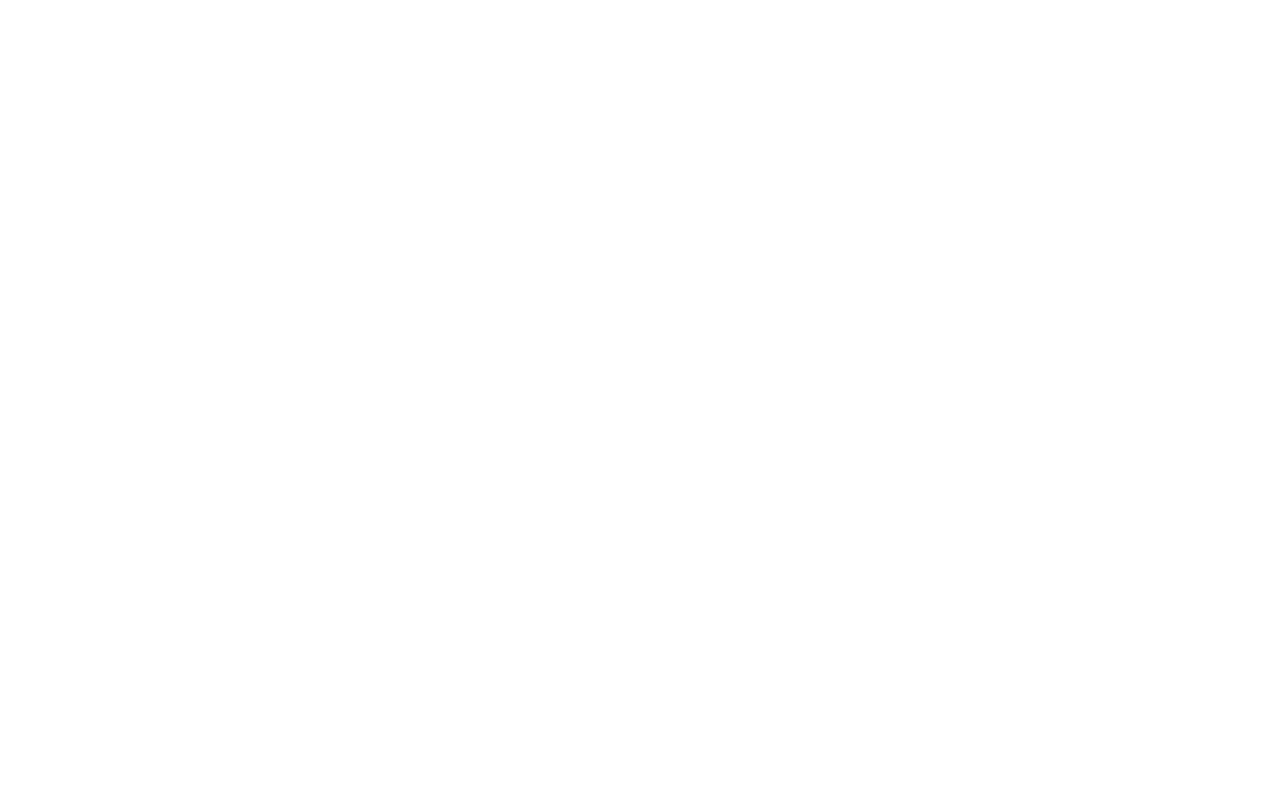
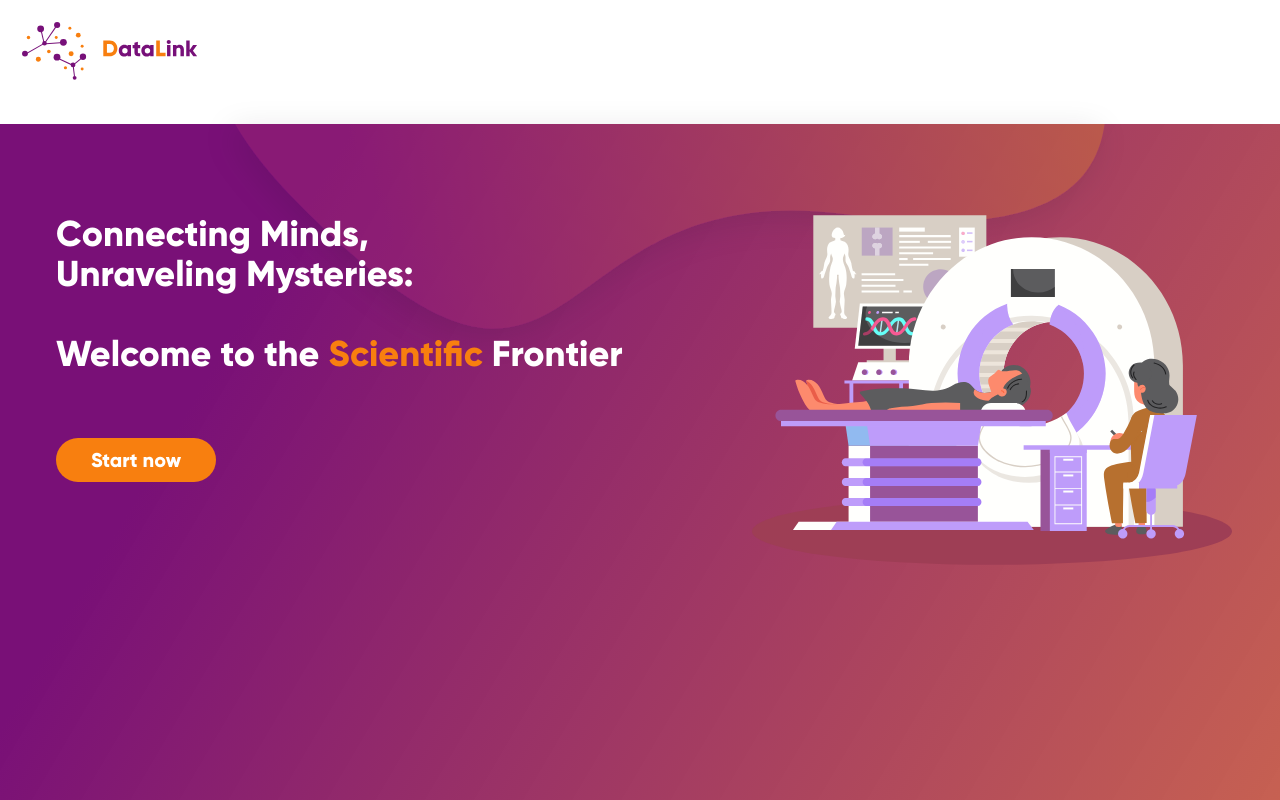
Before and after one commit to G-Rania/tp-igl, a React (Create React App) app in the folder tp-warafi/: page / in a window 1280 px wide. Before the commit this address had no page. Shown: the top 800 px of the page. Built offline with nearby package versions, Linux system fonts and the light colour scheme.

Commit message:
bouttons réglés

```diff
--- a/tp-warafi/src/App.js
+++ b/tp-warafi/src/App.js
@@ -7,21 +7,21 @@ import {
   Route,
 
 } from "react-router-dom";
-import LandingPage from './Pages/LandingPage';
-import SignUpPage from './Pages/Sign-up'
-import Login from './Pages/Login'
+import LandingPage from './Pages/LandingPage.jsx';
+import Signup from './Pages/Sign-up.jsx'
+import Login from './Pages/Login.jsx'
 
 function App() {
   return (
     <BrowserRouter>
-  <   Routes>
-        <Route index path='/landingPage'  element={<LandingPage/>} >
+     <Routes>
+        <Route path='/'  element={<LandingPage/>} >
         </Route>
 
         <Route path='/login' element={<Login/>}>
         </Route>
 
-        <Route  path='/signup' element={<SignUpPage/>} >
+        <Route  path='/signup' element={<Signup/>} >
         </Route>
       </Routes>
     </BrowserRouter>
--- a/tp-warafi/src/Components/LandingPage/Loginbtn.jsx
+++ b/tp-warafi/src/Components/LandingPage/Loginbtn.jsx
@@ -1,9 +1,12 @@
 import React from 'react'
+import { Link } from 'react-router-dom'
 
 const Loginbtn = () => {
   return (
     <div className=' group relative bg-none justify-around md:items-end'>
-          <button className='bg-none mt-8 ml-2 md:ml-80 text-white text-xl font1 w-20 md:w-auto whitespace-nowrap'>Log in</button>
+          <button className='bg-none mt-8 ml-2 md:ml-80 text-white text-xl font1 w-20 md:w-auto whitespace-nowrap'>
+            <Link to="/login">Log in</Link>
+          </button>
     <div className=" opacity-0 mt-0 ml-2 md:ml-80 p-0 w-2 transition duration-300 ease-in-out group-hover:opacity-100">
        <div className=" w-16 h-0.5 bg-white translate-x-3 xl:-translate-x-1"></div>
     </div>
--- a/tp-warafi/src/Components/LandingPage/Section1.jsx
+++ b/tp-warafi/src/Components/LandingPage/Section1.jsx
@@ -1,5 +1,5 @@
 import React, {useState,useEffect} from 'react'
-//import {BrowserRouter as Router, Route, NavLink, Routes} from 'react-router-dom';
+import { Link } from "react-router-dom";
 import Logo from '../Logo'
 import background from '../../Images/LandingPage/FondDegrade.svg'
 import chimie from '../../Images/LandingPage/Chimie.svg'
@@ -7,19 +7,12 @@ import informatique from '../../Images/LandingPage/Informatique.svg'
 import maths from '../../Images/LandingPage/Mathematiques.svg'
 import medecine from '../../Images/LandingPage/Medecine.svg'
 import Loginbtn from './Loginbtn'
-import Signoutbtn from './Signoutbtn'
-import Signup from '../../Pages/Sign-up'
+import Signupbtn from './Signupbtn'
 
 const Section1 = ()=> {
   const [currentImage, setCurrentImage] = useState(0);
   const images = [chimie,informatique,medecine,maths];
 
-  /* gestion du boutton login et start now */
-  const [ShowSignupPage, setShowSignupPage] = useState(false);
-  const handlebtnSignup = () => {
-    setShowSignupPage(true);
-    //window.location.href = '../../Pages/Login'
-  };
 
   useEffect (() => {
     const timer = setTimeout(() => {
@@ -42,12 +35,14 @@ const Section1 = ()=> {
              Unraveling Mysteries: <br/> <br/>
              Welcome to the <span className='text-[#F87F0F]'>Scientific</span> Frontier <br/>
             </h1>
-            <button onClick={handlebtnSignup} className='bg-[#F87F0F] mt-16 ml-10 text-white text-xl font1 rounded-full w-40 h-11 hover:shadow-xl'>Start now</button>
+            <button className='bg-[#F87F0F] mt-16 ml-10 text-white text-xl font1 rounded-full w-40 h-11 hover:shadow-xl'>
+              <Link to='/signup'>Start now</Link>
+            </button>
           </div>
           <div className='flex flex-col '>
              <div className='flex flex-row bg-none h-20 justify-around top-4 right-4'>
                <Loginbtn className='text-sm lg:text-base xl:text-lg'/>
-               <Signoutbtn className='text-sm lg:text-base xl:text-lg'/>
+               <Signupbtn className='text-sm lg:text-base xl:text-lg'/>
              </div>
              <div className='bg-none mt-20 bg-no-repeat flex flex-col justify-start h-full '>
                 <img src={images[currentImage]} alt='Chimie' className=' -translate-x-10 mt-10 w-72 h-72 sm:w-96 sm:mt-3 sm:-translate-x-20 sm:h-96 lg:w-120 lg:h-120 lg:mt-0 lg:-translate-x-8 xl:w-120 xl:h-120 xl:ml-52 xl:mt-0 xl:-translate-x-32 lg:ml-32 sm:ml-24 '></img>
--- a/tp-warafi/src/Components/LandingPage/Signoutbtn.jsx
+++ b/tp-warafi/src/Components/LandingPage/Signupbtn.jsx
@@ -1,10 +1,13 @@
 import React from 'react'
+import { Link } from 'react-router-dom'
 
-const Signoutbtn = () =>  {
+const Signupbtn = () =>  {
 
   return (
     <div className=' group relative bg-none justify-around'>
-    <button className='bg-none mt-8 ml-20 mr-12 text-white text-xl font1 w-20 '>Sign out</button>
+    <button className='bg-none mt-8 ml-20 mr-12 text-white text-xl font1 w-20 '>
+      <Link to='/signup'>Sign up</Link>
+    </button>
     <div className="opacity-0 mt-0 ml-20 p-0 w-2  transition duration-300 ease-in-out group-hover:opacity-100">
       <div className=" w-20 h-0.5 bg-white"></div>
     </div>
@@ -12,4 +15,4 @@ const Signoutbtn = () =>  {
   )
 }
 
-export default Signoutbtn
+export default Signupbtn
--- a/tp-warafi/src/Components/Signup/Input.js
+++ b/tp-warafi/src/Components/Signup/Input.js
@@ -1,6 +1,6 @@
 import React,{useState} from 'react';
-import eyeopened from "./assets/eyeOpened.svg"
-import eyeclosed from "./assets/eyeClosed.svg"
+import eyeopened from "../../assets/eyeOpened.svg"
+import eyeclosed from "../../assets/eyeClosed.svg"
 const Input = (props) => {
 
         const [isPassword, setPassword] = useState(true);
--- a/tp-warafi/src/Pages/LandingPage.jsx
+++ b/tp-warafi/src/Pages/LandingPage.jsx
@@ -1,4 +1,4 @@
-import React,{useState} from "react";
+import React from "react";
 import Section1 from "../Components/LandingPage/Section1";
 import Section2 from "../Components/LandingPage/Section2";
 import Section3 from "../Components/LandingPage/Section3";
--- a/tp-warafi/src/Pages/Sign-up.jsx
+++ b/tp-warafi/src/Pages/Sign-up.jsx
@@ -1,10 +1,11 @@
 import React from "react";
+import { Link } from "react-router-dom";
 import image from "../assets/Frame8.svg"
 import logo from "../assets/logo.svg"
 import email from"../assets/email.svg"
 import password from "../assets/password.svg"
 import user from "../assets/user.svg"
-import Input from "../Input"
+import Input from "../Components/Signup/Input";
 
 export default function Signup(){
   return(
@@ -30,7 +31,9 @@ export default function Signup(){
             <div className=" signInUpDiv w-full h-1/2 flex flex-col justify-center items-end ">
 
 
-                        <button className="  text-white font-gilroy font-bold text-4xl pr-[24px] mt-[24px]" >LOGIN</button>
+                        <button className="  text-white font-gilroy font-bold text-4xl pr-[24px] mt-[24px]" >
+                          <Link to='/login'>LOGIN</Link>
+                        </button>
 
                         <button className="relative bg-white text-[#771079] font-gilroy font-bold text-4xl rounded-l-full p-[24px] mt-[24px] overflow-hidden">
                             <span className="relative z-10">SIGNUP</span>
```
